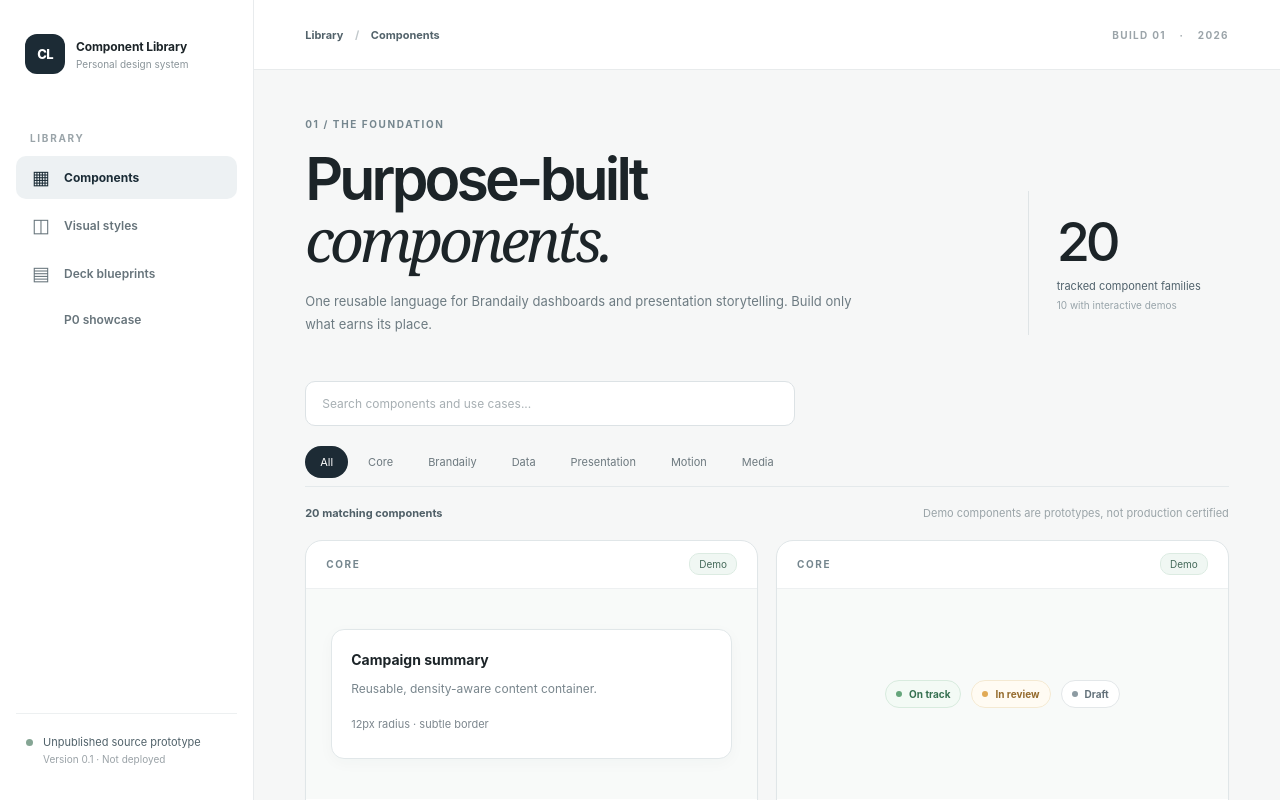
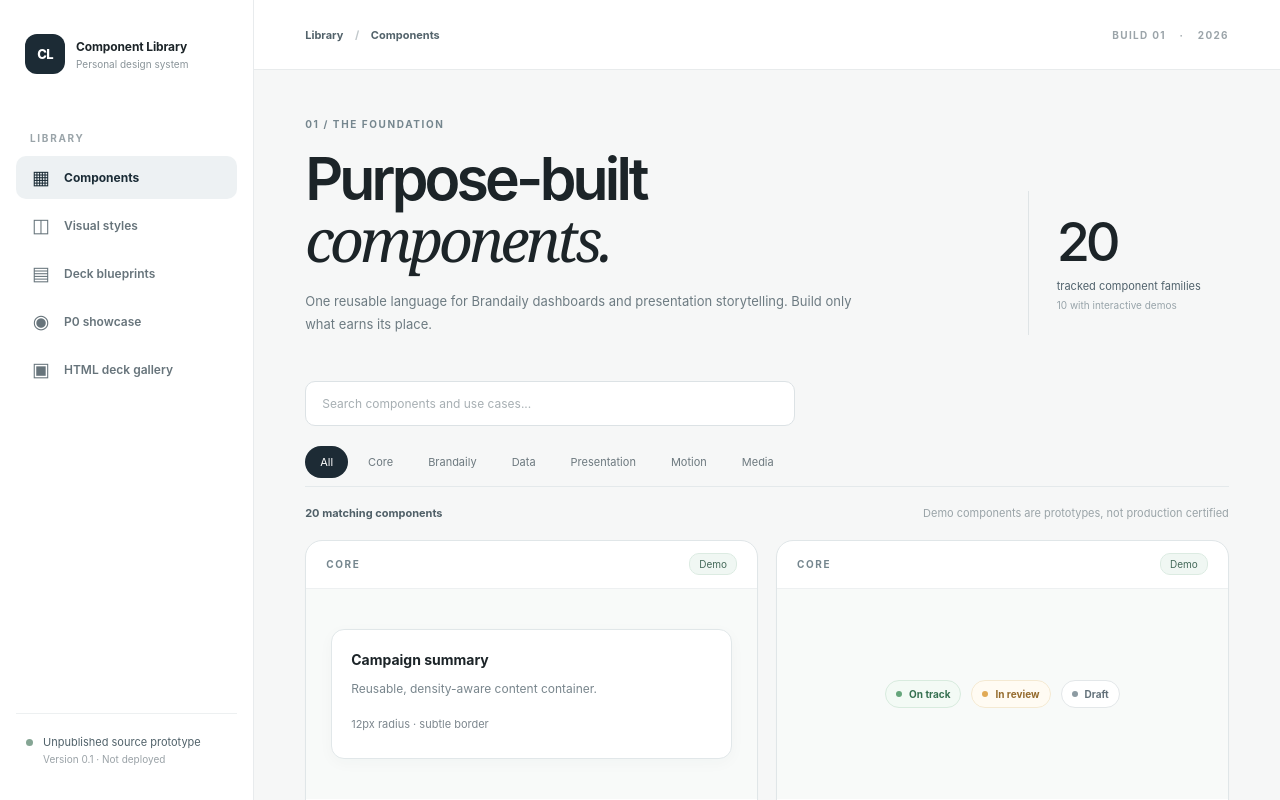
Before and after one commit to MitulMustBeCrazy/codex-cloud-workspace, a React (Vite) app in the folder builds/2026-11-15-component-library/: page / in a window 1280 px wide. Shown: the top 800 px of the page. Built offline with nearby package versions, Linux system fonts and the light colour scheme.

Commit message:
feat(gallery): add HTML deck library browser tab

```diff
--- a/builds/2026-11-15-component-library/src/App.tsx
+++ b/builds/2026-11-15-component-library/src/App.tsx
@@ -1,11 +1,12 @@
 import { useMemo, useState } from "react";
 import { P0Showcase } from "./lib/p0/P0Showcase";
+import { HTMLDeckGallery } from "./lib/p0/HTMLDeckGallery";
 import { items, visualStyles, blueprints } from "./catalog";
 import type { LibraryItem, VisualStyle, Blueprint } from "./catalog";
 import { ActivityTimeline, ChapterOpener, HeadlineReveal, MediaLightbox, MetricCard, PeriodSwitcher, ProgressMeter, StatusPill, SurfaceCard, TaskQueue } from "./components";
 
-type Tab = "Components" | "Visual styles" | "Deck blueprints" | "P0 showcase";
-const tabs: Tab[] = ["Components", "Visual styles", "Deck blueprints", "P0 showcase"];
+type Tab = "Components" | "Visual styles" | "Deck blueprints" | "P0 showcase" | "HTML deck gallery";
+const tabs: Tab[] = ["Components", "Visual styles", "Deck blueprints", "P0 showcase", "HTML deck gallery"];
 const areas = ["All", "Core", "Brandaily", "Data", "Presentation", "Motion", "Media"];
 
 function Preview({ item }: { item: LibraryItem }) {
@@ -68,7 +69,7 @@ function App() {
   return <div className="app-shell">
     <aside className="sidebar"><div className="brand"><span className="brand-mark">CL</span><div><strong>Component Library</strong><small>Personal design system</small></div></div>
       <div className="sidebar-label">LIBRARY</div>
-      <nav aria-label="Library sections">{tabs.map((x,i) => <button key={x} type="button" className={"nav-item " + (tab === x ? "active" : "")} onClick={() => setTab(x)}><span className="nav-icon">{["▦","◫","▤"][i]}</span>{x}</button>)}</nav>
+      <nav aria-label="Library sections">{tabs.map((x,i) => <button key={x} type="button" className={"nav-item " + (tab === x ? "active" : "")} onClick={() => setTab(x)}><span className="nav-icon">{["▦","◫","▤","◉","▣"][i]}</span>{x}</button>)}</nav>
       <div className="sidebar-bottom"><span className="side-indicator"/><span>Unpublished source prototype<br/><small>Version 0.1 · Not deployed</small></span></div>
     </aside>
     <main className="main">
@@ -90,6 +91,7 @@ function App() {
           <div className="blueprints">{blueprints.map(b => <BlueprintCard key={b.id} blueprint={b}/>)}</div>
         </>}
         {tab === "P0 showcase" && <P0Showcase/>}
+        {tab === "HTML deck gallery" && <HTMLDeckGallery/>}
         <footer className="footer"><span>Built for reuse, not volume.</span><span>Component Library / v0.1</span></footer>
       </div>
     </main>
```
